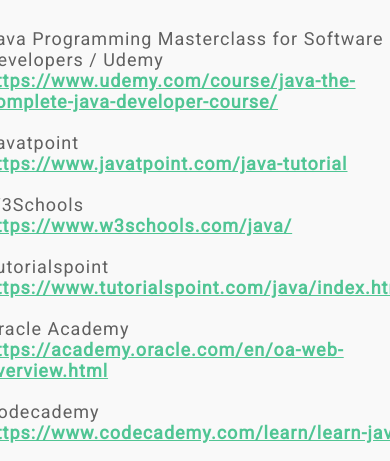
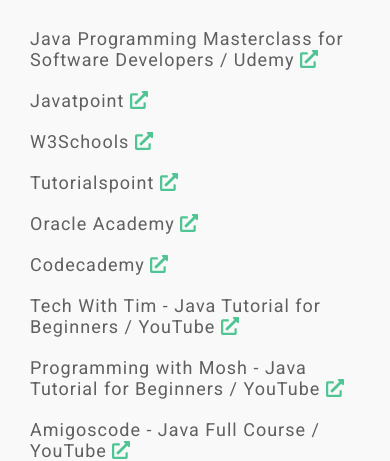
Before and after one commit to JannisMueller/frontend, a Vue app: page /references in a window 390 px wide. Shown: the part 400-861 px from the top of the page. Built offline with nearby package versions, Linux system fonts and the light colour scheme; no server answers.

Commit message:
Fixed a text in Learn and URLs in ReferenceList for the mobile mode

```diff
--- a/src/components/ReferenceList.vue
+++ b/src/components/ReferenceList.vue
@@ -9,8 +9,10 @@
           v-for="referenceData in referenceDataList"
           :key="referenceData.referenceId"
       >
-        {{ referenceData.referenceName }}<br>
-        <a :href="referenceData.referenceURL" target="_blank">{{ referenceData.referenceURL }}</a>
+        {{ referenceData.referenceName }}
+        <a :href="referenceData.referenceURL" target="_blank">
+          <font-awesome-icon :icon="['fas', 'external-link-alt']" />
+        </a>
       </li>
     </ul>
   </div>
--- a/src/views/Learn.vue
+++ b/src/views/Learn.vue
@@ -2,10 +2,11 @@
   <div class="learn">
     <h2>Learn Basic Terms of Java</h2>
     <figure></figure>
-    <p>Here, let's learn the basic and important terms!</p>
     <div id="text">
       <div class="learn">
         <p id="index">
+          Here, let's learn the basic and important terms!<br>
+          <br>
           Index:<br>
           <a href="#p1">1. Class-Based</a><br>
           <a href="#p2">2. Object-Oriented</a><br>
```
